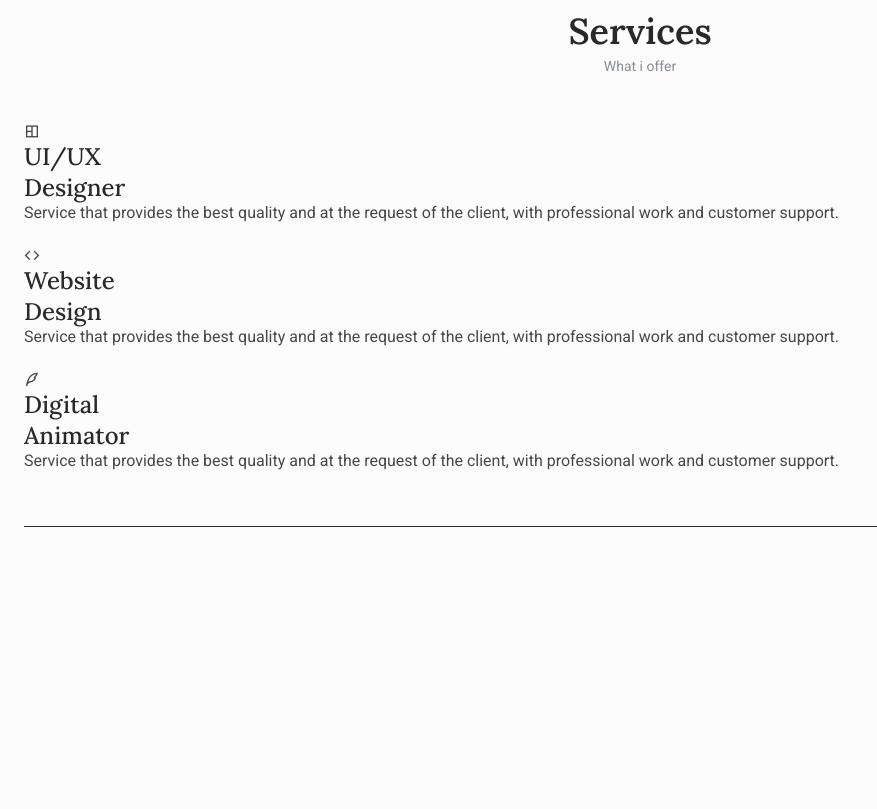
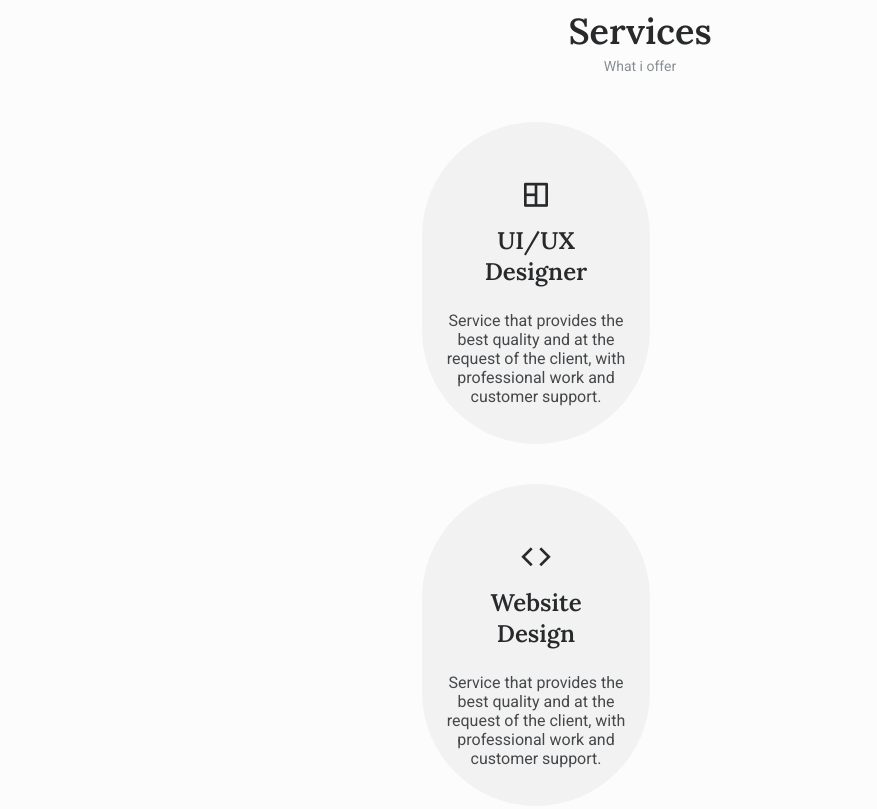
Before and after one commit to CHAMUD12/My-Portfolio, a plain HTML site: page index.html in a window 1280 px wide. Shown: the part 3620-4429 px from the top of the page, without its empty margins (0-877 px from the left). Before the commit the page ends 4187 px from the top, so only its background shows below. Drawn offline with nearby package versions, Linux system fonts and the light colour scheme; a web font is replaced by a local one.

Commit message:
services stylish

```diff
--- a/css/styles.css
+++ b/css/styles.css
@@ -462,3 +462,55 @@ img{
     transform: rotate(15deg);
     opacity: .1;
 }
+
+/* ******************* Services ******************* */
+.services__container{
+    row-gap: 2.5rem;
+    justify-content: center;
+}
+
+.services__card{
+    position: relative;
+    width: 228px;
+    height: 322px;
+    background-color: var(--container-color);
+    text-align: center;
+    padding: 3.5rem 1rem;
+    border-radius: 7.25rem;
+}
+
+.services__card i{
+    display: block;
+    font-size: 2rem;
+    color: var(--title-color);
+    margin-bottom: .75rem;
+    transition: transform .8s;
+}
+
+.services__title{
+    font-size: var(--h2-font-size);
+    font-weight: var(--font-semi-bold);
+    margin-bottom: 1.5rem;
+}
+
+.services__border{
+    width: 248px;
+    height: 342px;
+    border: 1.8px solid var(--text-color-light);
+    border-radius: 7.75rem;
+    position: absolute;
+    inset: 0;
+    left: -10px;
+    margin: auto;
+    z-index: -1;
+    transition: opacity .6s;
+    opacity: 0;
+}
+
+.services__card:hover i{
+    transform: rotateY(360deg);
+}
+
+.services__card:hover .services__border{
+    opacity: 1;
+}
```
